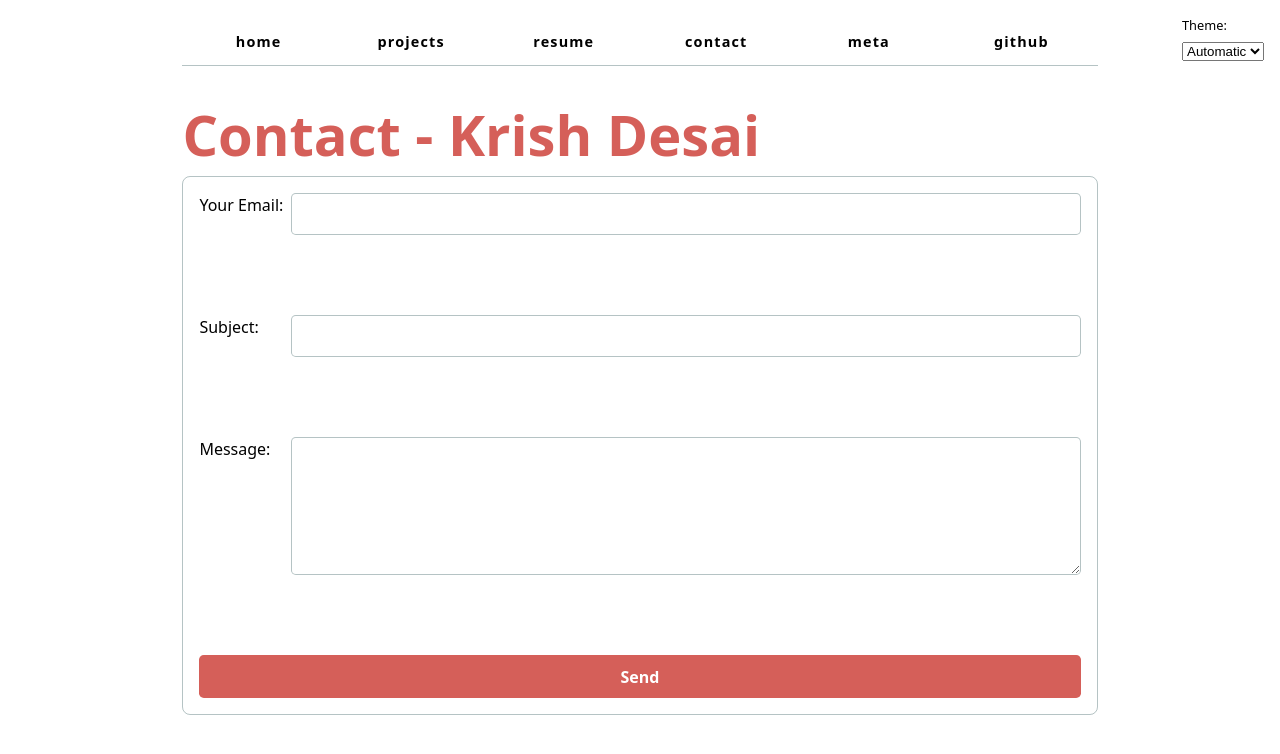
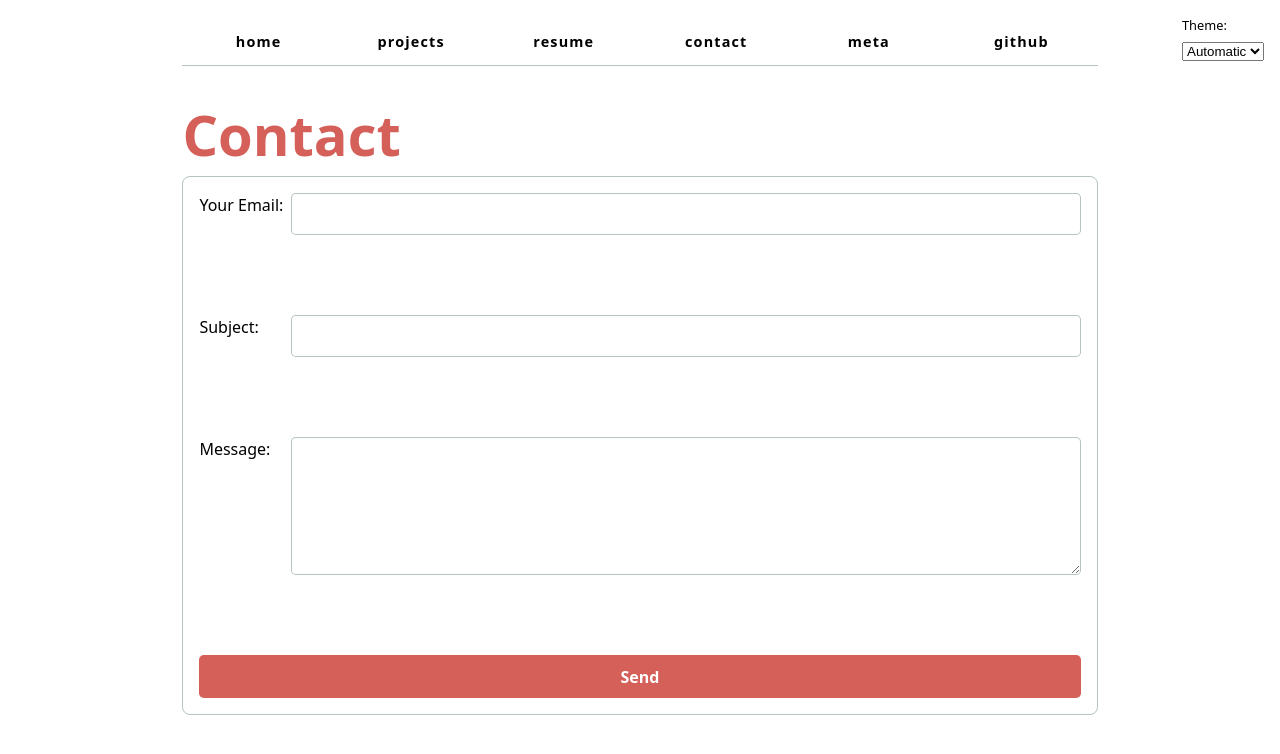
Before and after one commit to desai-k/portfolio, a plain HTML site: page contact/index.html in a window 1280 px wide. Drawn offline with Linux system fonts and the light colour scheme.

Commit message:
Update index.html

```diff
--- a/contact/index.html
+++ b/contact/index.html
@@ -2,14 +2,14 @@
 <html lang="en">
 <head>
   <meta charset="UTF-8">
-  <title>Contact</title>
+  <title>Contact - Krish Desai</title>
   <link rel="stylesheet" href="https://desai-k.github.io/portfolio/style.css">
   <link rel="icon" href="../images/photo-1753402836666-af43aa285dcb.avif">
 
   <script type="module" src="../global.js"></script>
 </head>
 <body>
-  <h1>Contact - Krish Desai</h1>
+  <h1>Contact</h1>
 
   <form action="mailto:ksdesai@ucsd.edu">
 
```
